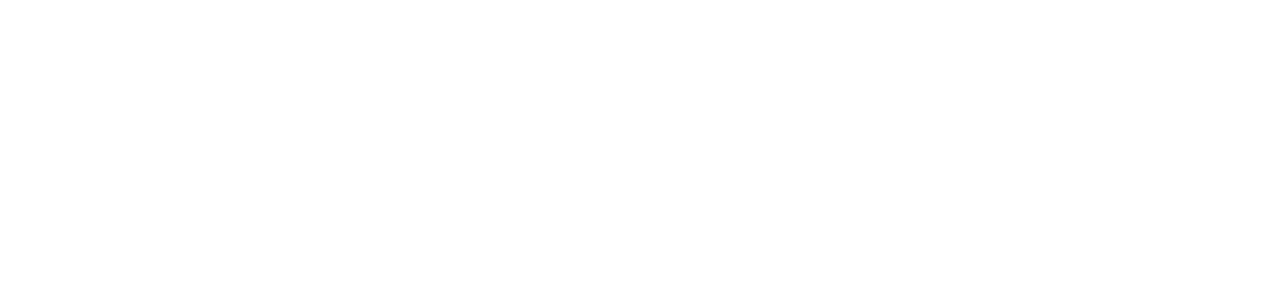
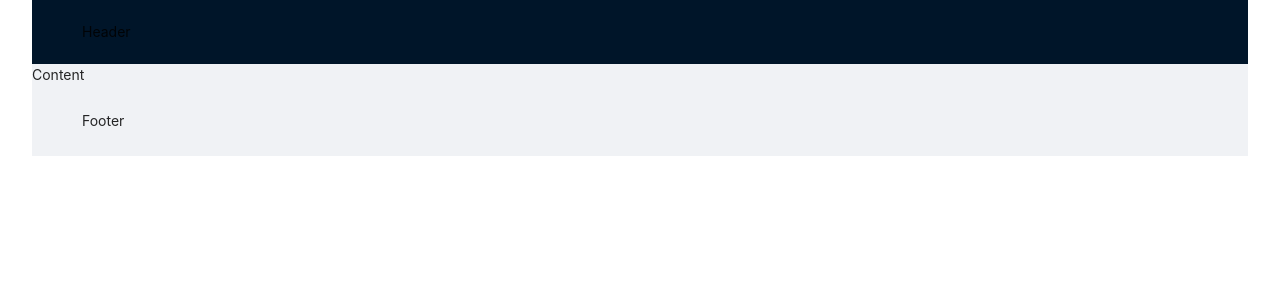
Before and after one commit to Roy-ujjwal/MySQLNext, a Next.js app: page / in a window 1280 px wide. Shown: the top 300 px of the page. Built offline with nearby package versions, Linux system fonts and the light colour scheme.

Commit message:
added antd

```diff
--- a/package.json
+++ b/package.json
@@ -9,6 +9,7 @@
     "lint": "next lint"
   },
   "dependencies": {
+    "antd": "^4.23.4",
     "next": "12.3.1",
     "react": "18.2.0",
     "react-dom": "18.2.0"
--- a/pages/_app.js
+++ b/pages/_app.js
@@ -1,4 +1,5 @@
 import '../styles/globals.css'
+import 'antd/dist/antd.css';
 
 function MyApp({ Component, pageProps }) {
   return <Component {...pageProps} />
--- a/pages/index.js
+++ b/pages/index.js
@@ -1,6 +1,9 @@
 import Head from 'next/head'
 import Image from 'next/image'
 import styles from '../styles/Home.module.css'
+import { Layout } from 'antd';
+
+const { Header, Footer, Sider, Content } = Layout;
 
 export default function Home() {
   return (
@@ -10,6 +13,11 @@
         <meta name="description" content="Generated by create next app" />
         <link rel="icon" href="/favicon.ico" />
       </Head>
+      <Layout>
+      <Header>Header</Header>
+      <Content>Content</Content>
+      <Footer>Footer</Footer>
+    </Layout>
     </div>
   )
 }
```
Also changed, not shown: 1 other file (tests, documents, lock files or other folders).
